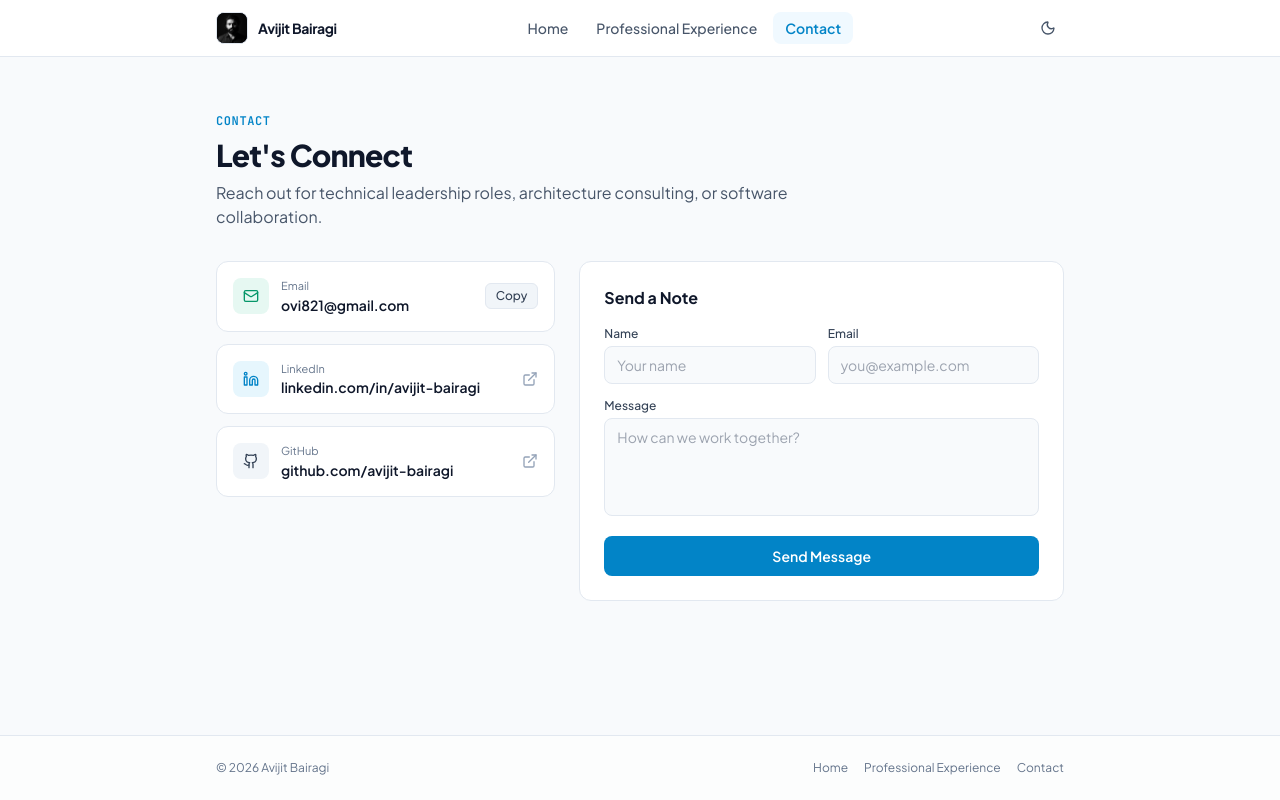
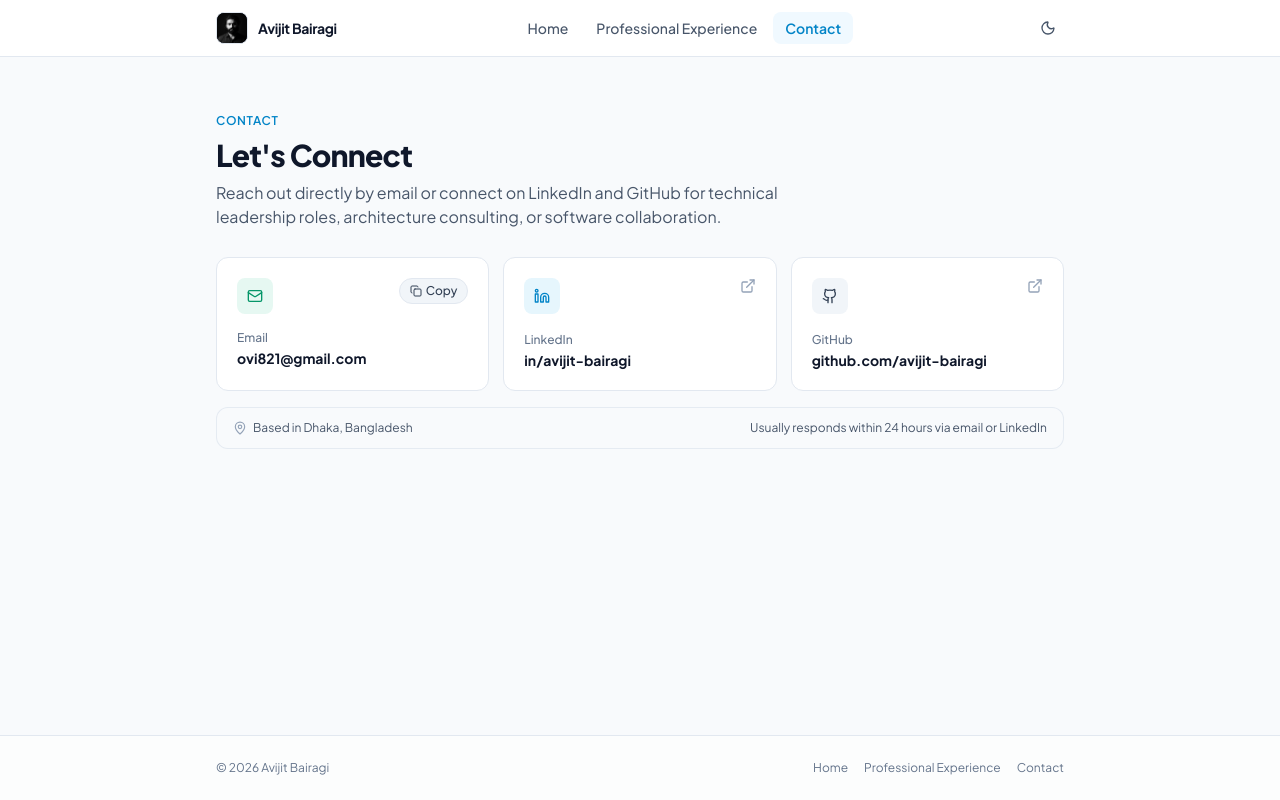
Before and after one commit to avijit-bairagi/avijit-bairagi, a Vue app: page /contact in a window 1280 px wide. Built offline with nearby package versions, Linux system fonts and the light colour scheme.

Commit message:
style: refine contact section layout and content
Update styling for header alignment and expand the call-to-action text for better clarity.

```diff
--- a/src/components/common/ContactSection.vue
+++ b/src/components/common/ContactSection.vue
@@ -1,164 +1,100 @@
 <template>
   <section id="contact" class="py-10 sm:py-14">
     <div class="max-w-4xl mx-auto px-4 sm:px-6">
-      <div class="mb-8 space-y-2">
-        <div class="text-xs font-mono uppercase tracking-wider text-brand-600 dark:text-brand-400 font-semibold">
+      <div class="mb-7 space-y-2">
+        <div class="text-xs font-semibold uppercase tracking-wider text-brand-600 dark:text-brand-400">
           Contact
         </div>
         <h1 class="text-2xl sm:text-3xl font-extrabold tracking-tight text-slate-900 dark:text-white">
           Let's Connect
         </h1>
         <p class="text-sm sm:text-base text-slate-600 dark:text-slate-300 max-w-xl">
-          Reach out for technical leadership roles, architecture consulting, or software collaboration.
+          Reach out directly by email or connect on LinkedIn and GitHub for technical leadership roles, architecture consulting, or software collaboration.
         </p>
       </div>
 
-      <div class="grid grid-cols-1 md:grid-cols-12 gap-6 items-start">
-        <!-- Direct Channels (5 cols) -->
-        <div class="md:col-span-5 space-y-3">
-          <div class="p-4 rounded-xl bg-white dark:bg-dark-surface border border-slate-200 dark:border-dark-border flex items-center justify-between gap-2 shadow-xs">
-            <a :href="`mailto:${contactEmail}`" class="flex items-center gap-3 min-w-0">
+      <!-- Direct Working Channels -->
+      <div class="grid grid-cols-1 sm:grid-cols-3 gap-3.5">
+        <!-- Email Card with Copy -->
+        <div class="p-4 sm:p-5 rounded-xl bg-white dark:bg-dark-surface border border-slate-200 dark:border-dark-border shadow-xs flex flex-col justify-between gap-4">
+          <div class="flex items-start justify-between gap-2">
             <div class="w-9 h-9 rounded-lg bg-emerald-500/10 text-emerald-600 dark:text-emerald-400 flex items-center justify-center shrink-0">
               <Mail class="w-4 h-4" />
             </div>
-              <div class="min-w-0">
-                <div class="text-[11px] text-slate-500 dark:text-slate-400">Email</div>
-                <div class="text-sm font-semibold text-slate-900 dark:text-white truncate">
-                  {{ contactEmail }}
-                </div>
-              </div>
-            </a>
             <button
               @click="copyEmail"
               type="button"
-              class="px-2.5 py-1 rounded-md text-xs font-medium bg-slate-100 dark:bg-dark-elevated hover:bg-slate-200 dark:hover:bg-dark-hover text-slate-700 dark:text-slate-200 border border-slate-200 dark:border-dark-border transition-colors shrink-0"
+              class="inline-flex items-center gap-1 px-2.5 py-1 rounded-full text-xs font-medium bg-slate-100 dark:bg-dark-elevated hover:bg-slate-200 dark:hover:bg-dark-hover text-slate-700 dark:text-slate-200 border border-slate-200 dark:border-dark-border transition-colors shrink-0"
             >
-              {{ copied ? 'Copied' : 'Copy' }}
+              <Check v-if="copied" class="w-3 h-3 text-emerald-600 dark:text-emerald-400" />
+              <Copy v-else class="w-3 h-3" />
+              <span>{{ copied ? 'Copied' : 'Copy' }}</span>
             </button>
           </div>
 
+          <div>
+            <div class="text-xs font-medium text-slate-500 dark:text-slate-400">Email</div>
+            <a
+              :href="`mailto:${contactEmail}`"
+              class="mt-0.5 inline-flex items-center gap-1 text-sm font-bold text-slate-900 dark:text-white hover:text-brand-600 dark:hover:text-brand-400 transition-colors break-all"
+            >
+              {{ contactEmail }}
+            </a>
+          </div>
+        </div>
+
+        <!-- LinkedIn Card -->
         <a
           href="https://www.linkedin.com/in/avijit-bairagi/"
           target="_blank"
           rel="noopener noreferrer"
-            class="p-4 rounded-xl bg-white dark:bg-dark-surface border border-slate-200 dark:border-dark-border hover:border-slate-300 dark:hover:border-slate-600 flex items-center justify-between gap-3 shadow-xs transition-colors"
+          class="group p-4 sm:p-5 rounded-xl bg-white dark:bg-dark-surface border border-slate-200 dark:border-dark-border hover:border-slate-300 dark:hover:border-slate-600 shadow-xs transition-colors flex flex-col justify-between gap-4"
         >
-            <div class="flex items-center gap-3 min-w-0">
+          <div class="flex items-start justify-between gap-2">
             <div class="w-9 h-9 rounded-lg bg-brand-500/10 text-brand-600 dark:text-brand-400 flex items-center justify-center shrink-0">
               <Linkedin class="w-4 h-4" />
             </div>
-              <div class="min-w-0">
-                <div class="text-[11px] text-slate-500 dark:text-slate-400">LinkedIn</div>
-                <div class="text-sm font-semibold text-slate-900 dark:text-white truncate">
-                  linkedin.com/in/avijit-bairagi
+            <ExternalLink class="w-4 h-4 text-slate-400 group-hover:text-brand-600 dark:group-hover:text-brand-400 transition-colors shrink-0" />
+          </div>
+
+          <div>
+            <div class="text-xs font-medium text-slate-500 dark:text-slate-400">LinkedIn</div>
+            <div class="mt-0.5 text-sm font-bold text-slate-900 dark:text-white group-hover:text-brand-600 dark:group-hover:text-brand-400 transition-colors truncate">
+              in/avijit-bairagi
             </div>
           </div>
-            </div>
-            <ExternalLink class="w-4 h-4 text-slate-400 shrink-0" />
         </a>
 
+        <!-- GitHub Card -->
         <a
           href="https://github.com/avijit-bairagi"
           target="_blank"
           rel="noopener noreferrer"
-            class="p-4 rounded-xl bg-white dark:bg-dark-surface border border-slate-200 dark:border-dark-border hover:border-slate-300 dark:hover:border-slate-600 flex items-center justify-between gap-3 shadow-xs transition-colors"
+          class="group p-4 sm:p-5 rounded-xl bg-white dark:bg-dark-surface border border-slate-200 dark:border-dark-border hover:border-slate-300 dark:hover:border-slate-600 shadow-xs transition-colors flex flex-col justify-between gap-4"
         >
-            <div class="flex items-center gap-3 min-w-0">
+          <div class="flex items-start justify-between gap-2">
             <div class="w-9 h-9 rounded-lg bg-slate-100 dark:bg-dark-elevated text-slate-700 dark:text-slate-200 flex items-center justify-center shrink-0">
               <Github class="w-4 h-4" />
             </div>
-              <div class="min-w-0">
-                <div class="text-[11px] text-slate-500 dark:text-slate-400">GitHub</div>
-                <div class="text-sm font-semibold text-slate-900 dark:text-white truncate">
+            <ExternalLink class="w-4 h-4 text-slate-400 group-hover:text-brand-600 dark:group-hover:text-brand-400 transition-colors shrink-0" />
+          </div>
+
+          <div>
+            <div class="text-xs font-medium text-slate-500 dark:text-slate-400">GitHub</div>
+            <div class="mt-0.5 text-sm font-bold text-slate-900 dark:text-white group-hover:text-brand-600 dark:group-hover:text-brand-400 transition-colors truncate">
               github.com/avijit-bairagi
             </div>
           </div>
-            </div>
-            <ExternalLink class="w-4 h-4 text-slate-400 shrink-0" />
         </a>
       </div>
 
-        <!-- Clean Message Form (7 cols) -->
-        <div class="md:col-span-7">
-          <div class="p-6 rounded-xl bg-white dark:bg-dark-surface border border-slate-200 dark:border-dark-border shadow-xs">
-            <h2 class="text-base font-bold text-slate-900 dark:text-white mb-4">
-              Send a Note
-            </h2>
-
-            <div
-              v-if="isSubmitted"
-              class="p-5 rounded-xl bg-emerald-500/10 border border-emerald-500/20 text-center space-y-2"
-            >
-              <div class="w-8 h-8 rounded-full bg-emerald-500/20 text-emerald-600 dark:text-emerald-400 flex items-center justify-center mx-auto">
-                <Check class="w-4 h-4" />
-              </div>
-              <h3 class="text-sm font-bold text-slate-900 dark:text-white">Email Draft Ready</h3>
-              <p class="text-xs text-slate-600 dark:text-slate-300">
-                Your email client has been opened for {{ contactEmail }}.
-              </p>
-              <button
-                @click="resetForm"
-                type="button"
-                class="mt-1 px-3 py-1.5 rounded-lg text-xs font-medium bg-white dark:bg-dark-elevated text-slate-700 dark:text-slate-200 border border-slate-200 dark:border-dark-border"
-              >
-                Send Another
-              </button>
-            </div>
-
-            <form v-else @submit.prevent="handleSubmit" class="space-y-3.5">
-              <div class="grid grid-cols-1 sm:grid-cols-2 gap-3">
-                <div>
-                  <label for="name" class="block text-xs font-medium text-slate-700 dark:text-slate-300 mb-1">
-                    Name
-                  </label>
-                  <input
-                    id="name"
-                    v-model="form.name"
-                    type="text"
-                    required
-                    placeholder="Your name"
-                    class="w-full px-3 py-2 rounded-lg bg-slate-50 dark:bg-dark-elevated border border-slate-200 dark:border-dark-border text-slate-900 dark:text-white text-sm focus:border-brand-500 focus:outline-none"
-                  />
-                </div>
-
-                <div>
-                  <label for="email" class="block text-xs font-medium text-slate-700 dark:text-slate-300 mb-1">
-                    Email
-                  </label>
-                  <input
-                    id="email"
-                    v-model="form.email"
-                    type="email"
-                    required
-                    placeholder="you@example.com"
-                    class="w-full px-3 py-2 rounded-lg bg-slate-50 dark:bg-dark-elevated border border-slate-200 dark:border-dark-border text-slate-900 dark:text-white text-sm focus:border-brand-500 focus:outline-none"
-                  />
-                </div>
-              </div>
-
-              <div>
-                <label for="message" class="block text-xs font-medium text-slate-700 dark:text-slate-300 mb-1">
-                  Message
-                </label>
-                <textarea
-                  id="message"
-                  v-model="form.message"
-                  rows="4"
-                  required
-                  placeholder="How can we work together?"
-                  class="w-full px-3 py-2 rounded-lg bg-slate-50 dark:bg-dark-elevated border border-slate-200 dark:border-dark-border text-slate-900 dark:text-white text-sm focus:border-brand-500 focus:outline-none resize-none"
-                ></textarea>
-              </div>
-
-              <button
-                type="submit"
-                class="w-full px-4 py-2.5 rounded-lg bg-brand-600 hover:bg-brand-500 text-white font-semibold text-sm transition-colors shadow-xs"
-              >
-                Send Message
-              </button>
-            </form>
-          </div>
-        </div>
+      <!-- Compact Location Strip -->
+      <div class="mt-4 px-4 py-3 rounded-xl bg-slate-50 dark:bg-dark-surface/60 border border-slate-200/80 dark:border-dark-border flex flex-wrap items-center justify-between gap-2 text-xs text-slate-600 dark:text-slate-400">
+        <span class="inline-flex items-center gap-1.5">
+          <MapPin class="w-3.5 h-3.5 text-slate-400" />
+          <span>Based in Dhaka, Bangladesh</span>
+        </span>
+        <span>Usually responds within 24 hours via email or LinkedIn</span>
       </div>
     </div>
   </section>
@@ -166,17 +102,10 @@
 
 <script setup lang="ts">
 import { ref } from 'vue'
-import { Mail, Linkedin, Github, ExternalLink, Check } from 'lucide-vue-next'
+import { Mail, Linkedin, Github, ExternalLink, Copy, Check, MapPin } from 'lucide-vue-next'
 
 const contactEmail = 'ovi821@gmail.com'
 const copied = ref(false)
-const isSubmitted = ref(false)
-
-const form = ref({
-  name: '',
-  email: '',
-  message: ''
-})
 
 const copyEmail = async () => {
   try {
@@ -189,18 +118,4 @@ const copyEmail = async () => {
     console.error('Failed to copy email', err)
   }
 }
-
-const handleSubmit = () => {
-  const subject = encodeURIComponent(`[Inquiry] Message from ${form.value.name}`)
-  const body = encodeURIComponent(
-    `Name: ${form.value.name}\nEmail: ${form.value.email}\n\nMessage:\n${form.value.message}`
-  )
-  window.location.href = `mailto:${contactEmail}?subject=${subject}&body=${body}`
-  isSubmitted.value = true
-}
-
-const resetForm = () => {
-  form.value = { name: '', email: '', message: '' }
-  isSubmitted.value = false
-}
 </script>
```
Lines whose indentation alone changed are shown as unchanged.
